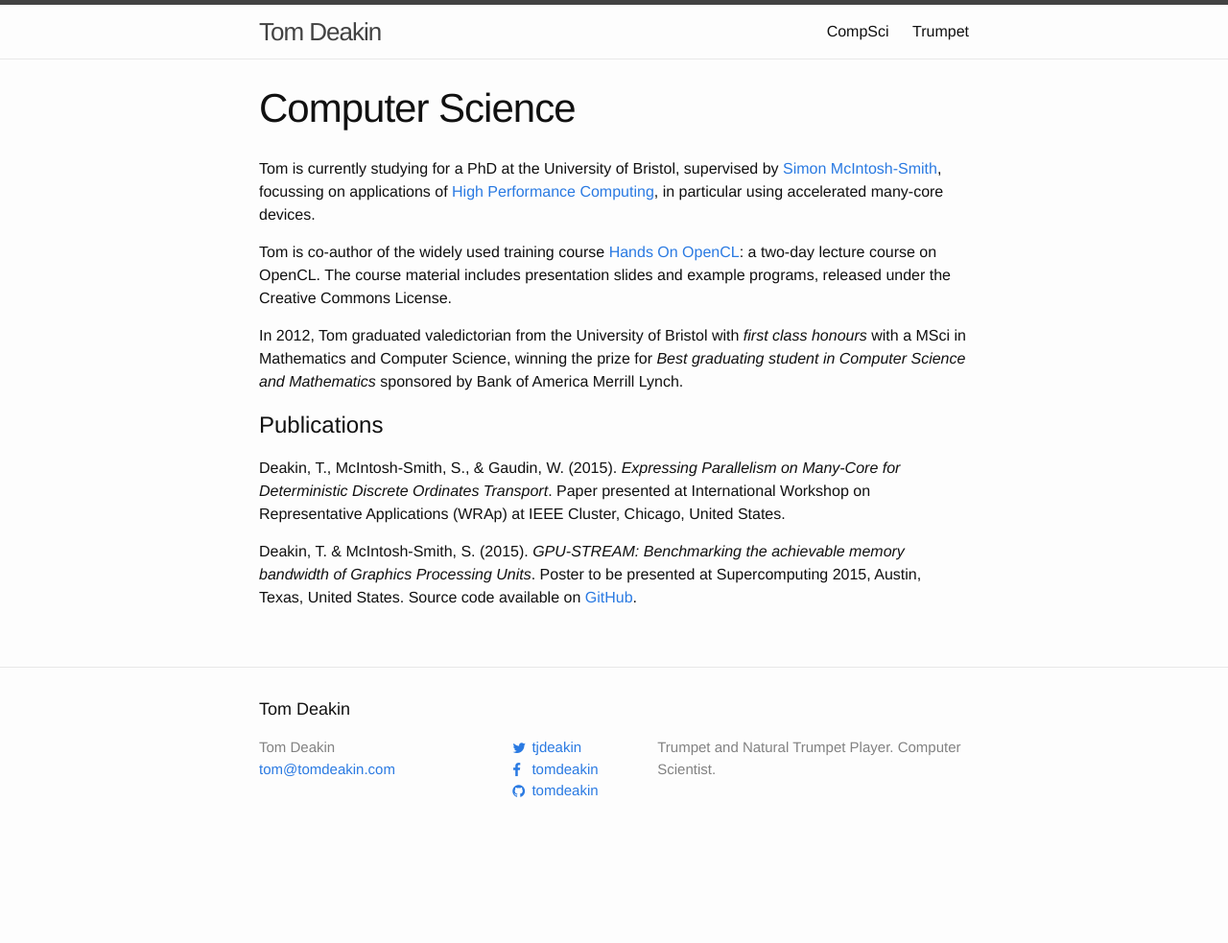
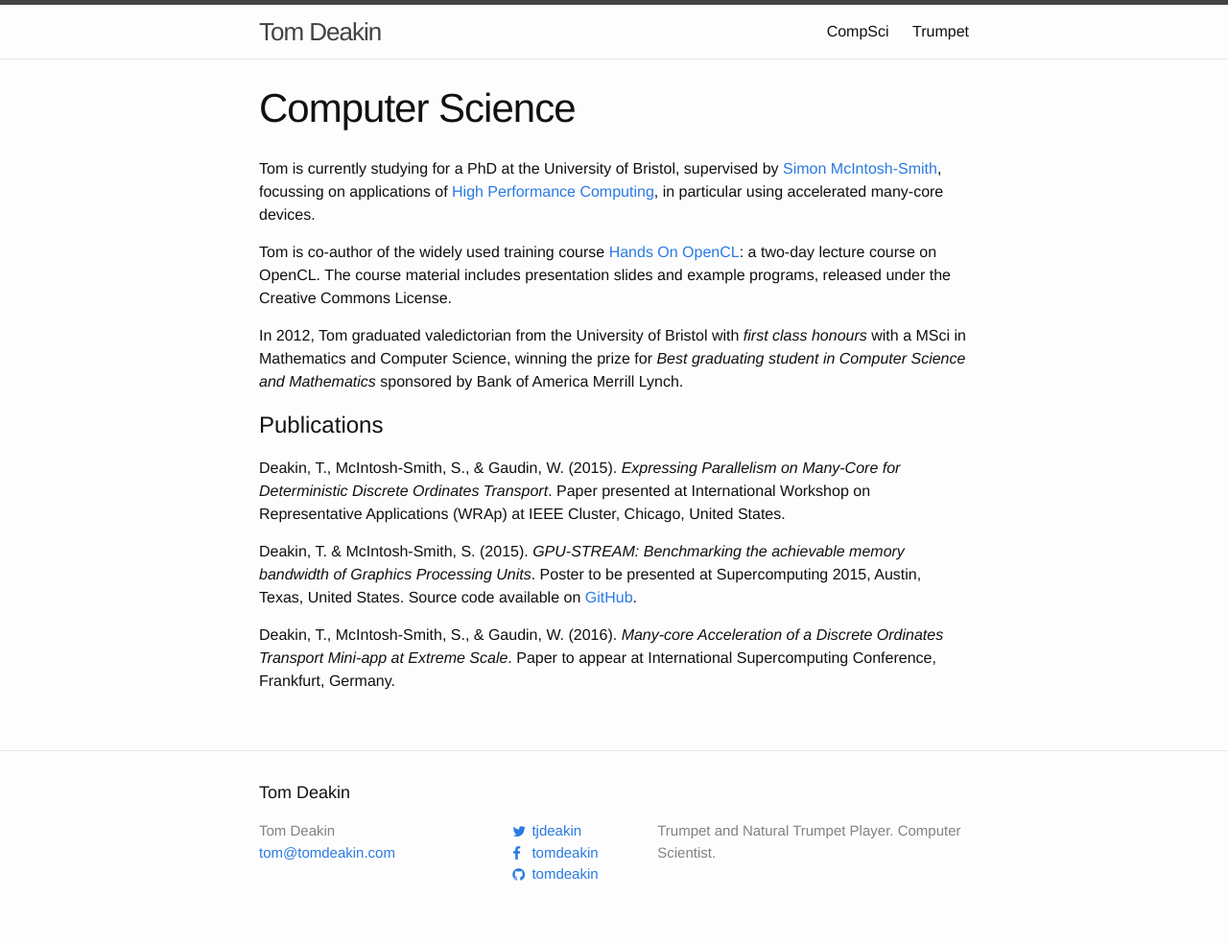
Before and after one commit to tomdeakin/tomdeakin.github.io, a Jekyll site: the page built from cs.md, in a window 1280 px wide. Shown: the whole page at 96% size. Built offline with Jekyll 4.4.1, drawn with Linux system fonts in a browser that asks for light colours; nearby versions of some CDN libraries; before the commit the page ends 900 px from its top, so only the background shows below that.

Commit message:
Update CS page

```diff
--- a/cs.md
+++ b/cs.md
@@ -17,3 +17,6 @@ Deakin, T., McIntosh-Smith, S., & Gaudin, W. (2015).
 *Expressing Parallelism on Many-Core for Deterministic Discrete Ordinates Transport*. Paper presented at International Workshop on Representative Applications (WRAp) at IEEE Cluster, Chicago, United States.
 
 Deakin, T. & McIntosh-Smith, S. (2015). *GPU-STREAM: Benchmarking the achievable memory bandwidth of Graphics Processing Units*. Poster to be presented at Supercomputing 2015, Austin, Texas, United States. Source code available on [GitHub](http://github.com/uob-hpc/gpu-stream/).
+
+Deakin, T., McIntosh-Smith, S., & Gaudin, W. (2016).
+*Many-core Acceleration of a Discrete Ordinates Transport Mini-app at Extreme Scale*. Paper to appear at International Supercomputing Conference, Frankfurt, Germany.
```
